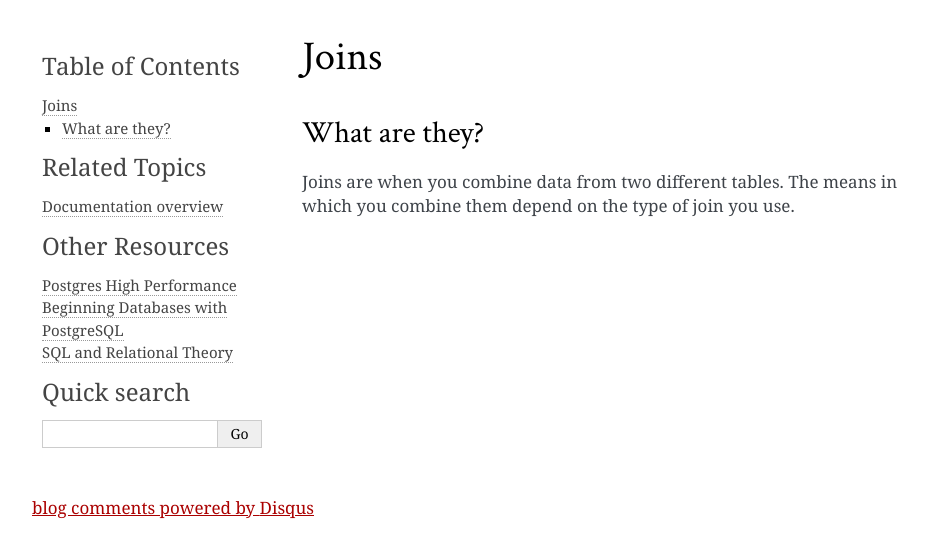
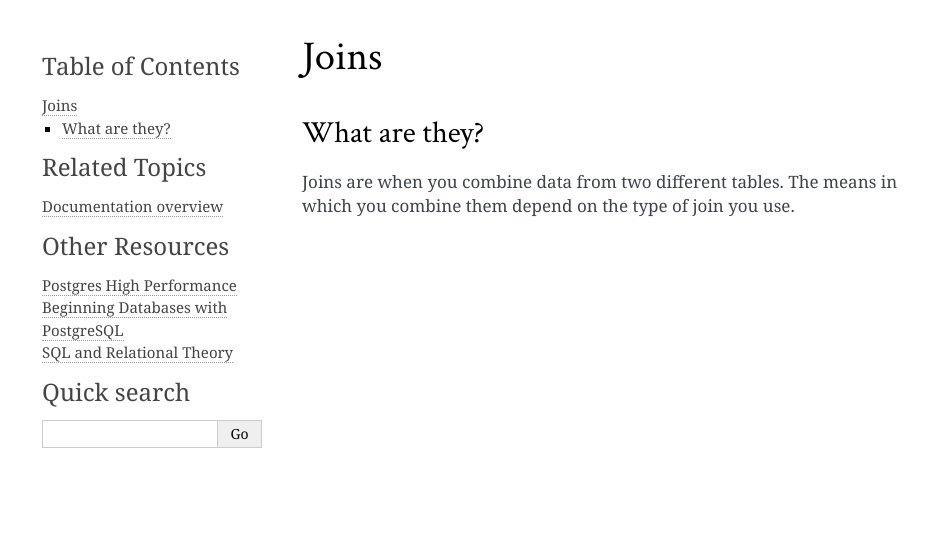
Before and after one commit to craigkerstiens/postgresguide.com, a Sphinx documentation site: the page built from source/SQL/joins.rst, in a window 1280 px wide. Shown: the top 558 px of the page, without its empty margins (138-1065 px from the left). Built offline with Sphinx 7.4.7, drawn with Linux system fonts in a browser that asks for light colours; comment, search, counter and statistics services are not loaded; some of the changed lines change nothing that is shown.

Commit message:
removing disqus

```diff
--- a/source/_templates/layout.html
+++ b/source/_templates/layout.html
@@ -29,20 +29,6 @@
 {% if pagename!='index' %}
 <div class="document">
 <div class="documentwrapper">
-<div id="disqus_thread"></div>
-<script type="text/javascript">
-    /* * * CONFIGURATION VARIABLES: EDIT BEFORE PASTING INTO YOUR WEBPAGE * * */
-    var disqus_shortname = 'postgresguide'; // required: replace example with your forum shortname
-
-    /* * * DON'T EDIT BELOW THIS LINE * * */
-    (function() {
-        var dsq = document.createElement('script'); dsq.type = 'text/javascript'; dsq.async = true;
-        dsq.src = 'http://' + disqus_shortname + '.disqus.com/embed.js';
-        (document.getElementsByTagName('head')[0] || document.getElementsByTagName('body')[0]).appendChild(dsq);
-    })();
-</script>
-<noscript>Please enable JavaScript to view the <a href="http://disqus.com/?ref_noscript">comments powered by Disqus.</a></noscript>
-<a href="http://disqus.com" class="dsq-brlink">blog comments powered by <span class="logo-disqus">Disqus</span></a>
 </div>
 </div>
 {% endif %}
```
